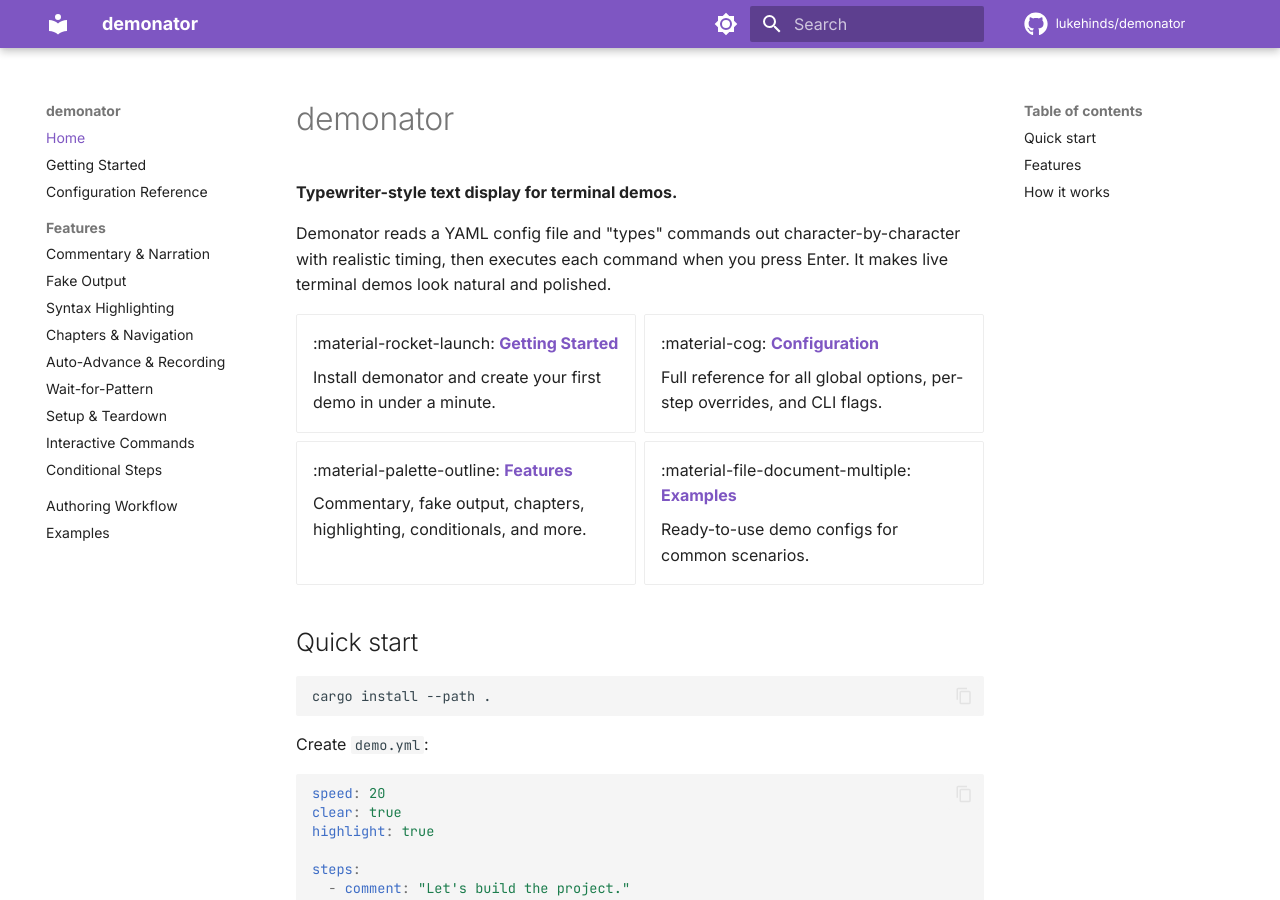
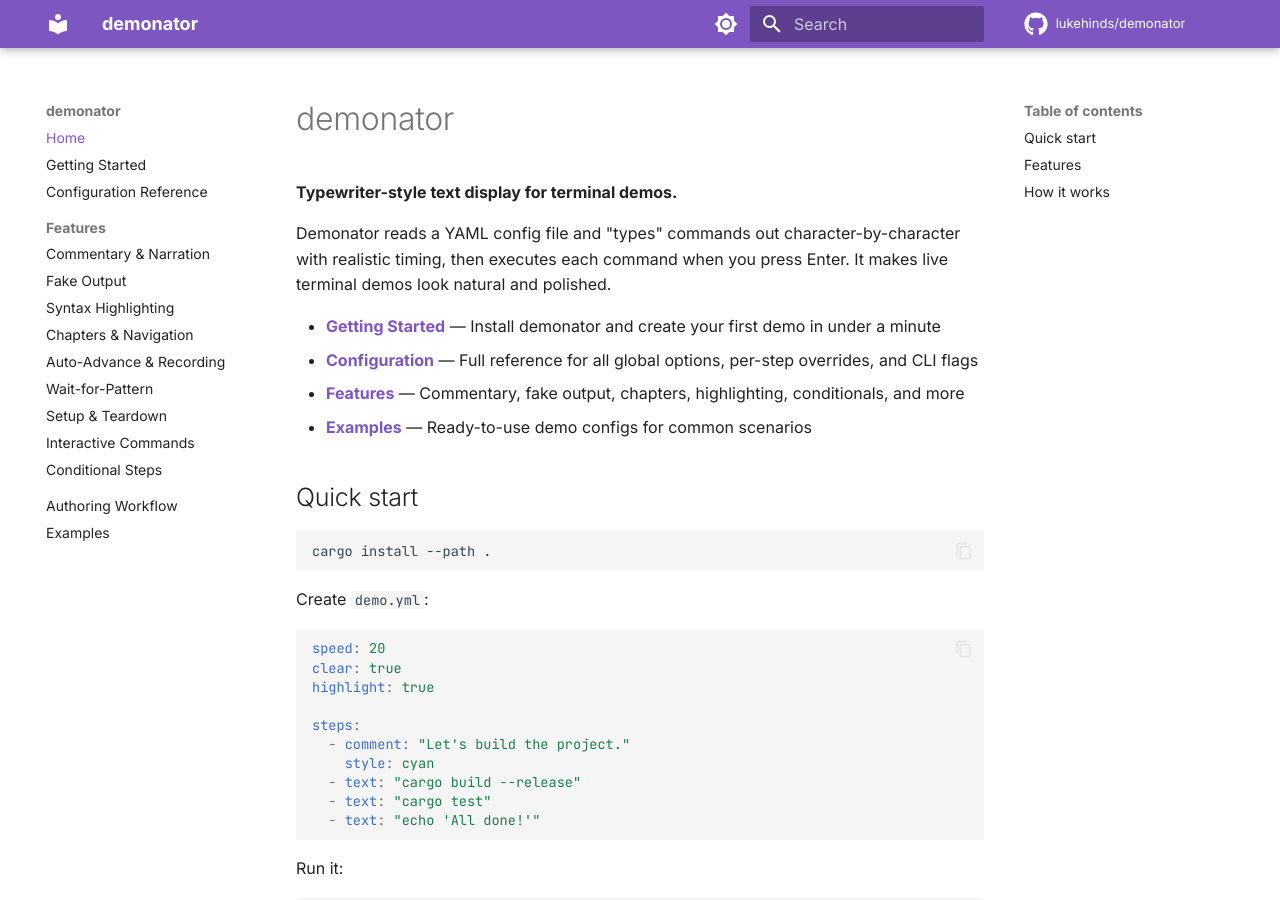
Before and after one commit to lukehinds/demonator, an MkDocs documentation site: the page built from docs/index.md, in a window 1280 px wide and 900 px high. Built offline with MkDocs 1.6.1 and Material for MkDocs 9.7.7, drawn with Linux system fonts in a browser that asks for light colours; comment, search, counter and statistics services are not loaded.

Commit message:
docs(index): simplify landing page navigation links
Signed-off-by: Luke Hinds <lukehinds@gmail.com>

```diff
--- a/docs/index.md
+++ b/docs/index.md
@@ -6,25 +6,10 @@ Demonator reads a YAML config file and "types" commands out character-by-charact
 with realistic timing, then executes each command when you press Enter. It makes
 live terminal demos look natural and polished.
 
-<div class="grid cards" markdown>
-
-- :material-rocket-launch: **[Getting Started](getting-started.md)**
-
-    Install demonator and create your first demo in under a minute.
-
-- :material-cog: **[Configuration](configuration.md)**
-
-    Full reference for all global options, per-step overrides, and CLI flags.
-
-- :material-palette-outline: **[Features](#features)**
-
-    Commentary, fake output, chapters, highlighting, conditionals, and more.
-
-- :material-file-document-multiple: **[Examples](examples.md)**
-
-    Ready-to-use demo configs for common scenarios.
-
-</div>
+- **[Getting Started](getting-started.md)** — Install demonator and create your first demo in under a minute
+- **[Configuration](configuration.md)** — Full reference for all global options, per-step overrides, and CLI flags
+- **[Features](#features)** — Commentary, fake output, chapters, highlighting, conditionals, and more
+- **[Examples](examples.md)** — Ready-to-use demo configs for common scenarios
 
 ## Quick start
 
```
